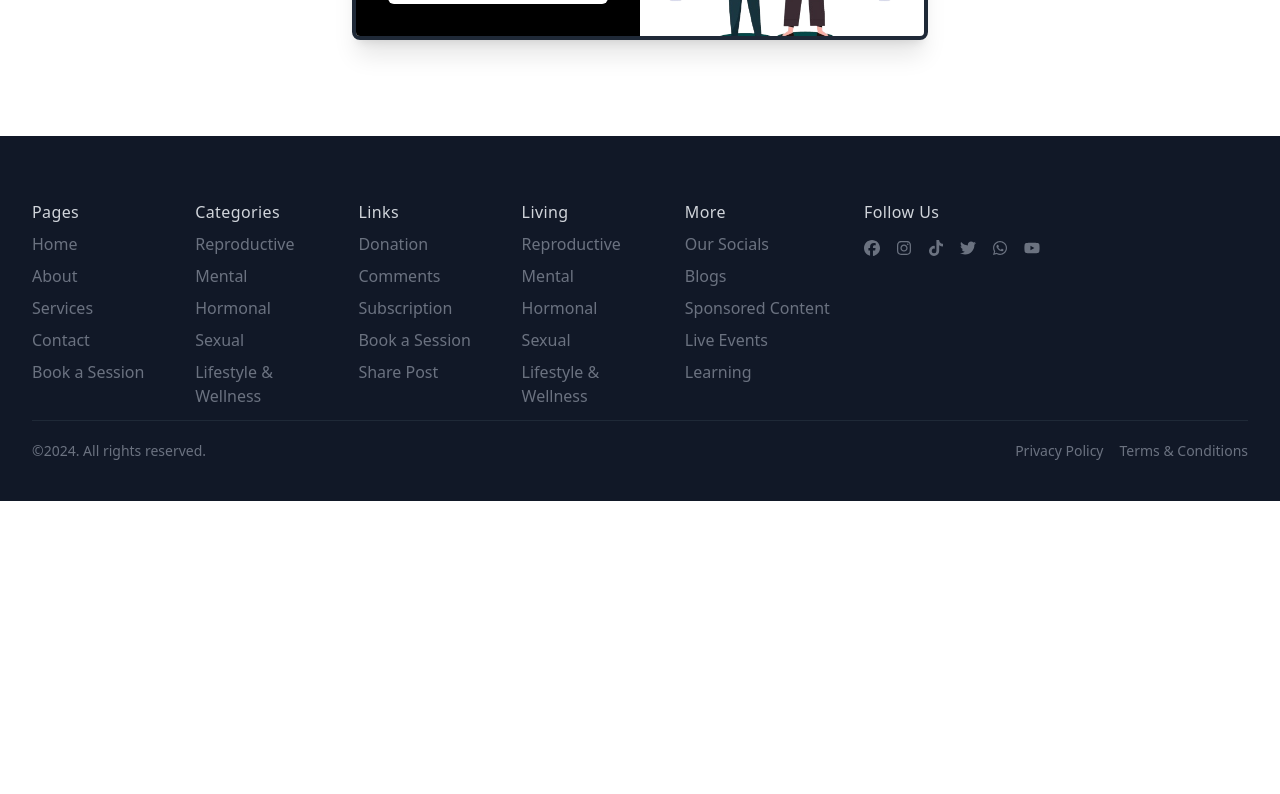
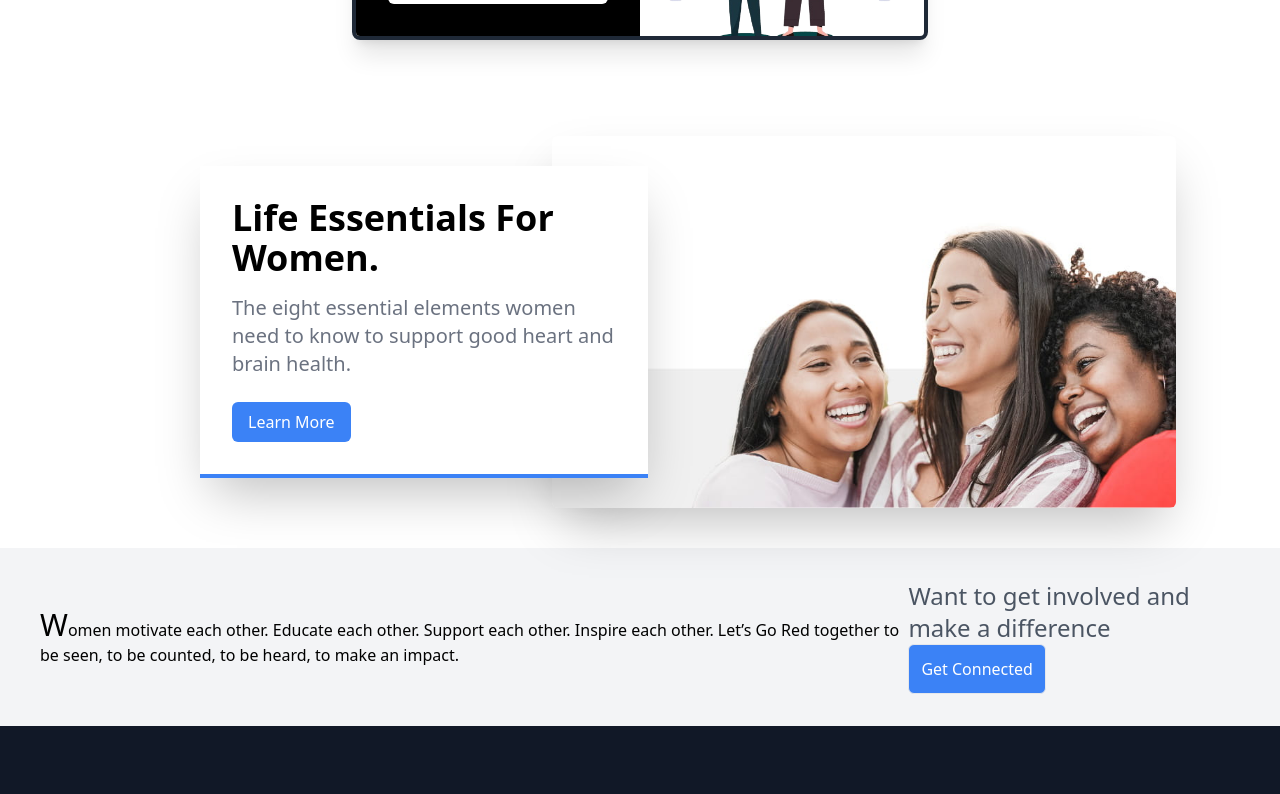
Before and after one commit to Victor4life/luluhealthhub, a React (Vite) app: page /luluhealthhub/services in a window 1280 px wide. Shown: the part 480-1274 px from the top of the page. Before the commit the page ends 981 px from the top, so only its background shows below. Built offline with nearby package versions, Linux system fonts and the light colour scheme; no server answers.

Commit message:
Changes to pages

```diff
--- a/src/Components/Essentials.jsx
+++ b/src/Components/Essentials.jsx
@@ -2,8 +2,28 @@ import React from "react";
 
 const Essentials = () => {
   return (
-    <div>
-      <img src="images/three_cheerful_young_women_embracing.jpg" alt="" />
+    <div className="container mx-auto px-4 mb-10 lg:h-1/2 o">
+      <div className="flex flex-col md:flex-row items-center justify-center">
+        <div className="bg-white shadow-2xl p-8 border-b-4 border-blue-500 max-w-md translate-x-24">
+          <h1 className="text-3xl md:text-4xl font-bold mb-4">
+            Life Essentials For Women.
+          </h1>
+          <p className="text-lg md:text-xl text-gray-500 mb-6">
+            The eight essential elements women need to know to support good
+            heart and brain health.
+          </p>
+          <button className="bg-blue-500 hover:bg-blue-600 text-white py-2 px-4 rounded-md transition duration-300">
+            Learn More
+          </button>
+        </div>
+        <div className="w-full md:w-1/2 lg:w-2/4">
+          <img
+            src="images/three_cheerful_young_women_embracing.jpg"
+            alt="Three cheerful young women embracing"
+            className="shadow-2xl w-full h-auto object-cover rounded-md"
+          />
+        </div>
+      </div>
     </div>
   );
 };
--- /dev/null
+++ b/src/Components/GetConnected.jsx
@@ -0,0 +1,28 @@
+import React from "react";
+
+const GetConnected = () => {
+  return (
+    <div className="container mx-auto px-10 py-8 bg-gray-100">
+      <div className="flex flex-col md:flex-row items-center justify-center">
+        <div>
+          <p className="text-grey-200">
+            <span className="Font-bold text-3xl">W</span>omen motivate each
+            other. Educate each other. Support each other. Inspire each other.
+            Let’s Go Red together to be seen, to be counted, to be heard, to
+            make an impact.
+          </p>
+        </div>
+        <div>
+          <p className="text-gray-600 text-2xl">
+            Want to get involved and make a difference
+          </p>
+          <button className="bg-blue-500 border rounded-md p-3 text-white">
+            Get Connected
+          </button>
+        </div>
+      </div>
+    </div>
+  );
+};
+
+export default GetConnected;
--- a/src/Components/Navbar.jsx
+++ b/src/Components/Navbar.jsx
@@ -53,7 +53,7 @@ const Navbar = () => {
         }`}
       >
         <nav className="px-4 py-4 max-w-7xl mx-auto flex justify-between items-center">
-          <a href="/" className="flex items-center">
+          <a href="/luluhealthhub/" className="flex items-center">
             <img
               src="images/logo.png"
               alt="LULU HealthHub"
--- a/src/Pages/About.jsx
+++ b/src/Pages/About.jsx
@@ -65,56 +65,6 @@ const About = () => {
             </div>
           </div>
         </div>
-        <div>
-          <h3 className="text-3xl font-bold mb-6 mt-10">
-            What is the goal of Lulu's Health Hub
-          </h3>
-          <p className="mb-4">
-            Lulu Health Hub encourages awareness of the issue of women and heart
-            disease, and also action to save more lives. The movement harnesses
-            the energy, passion and power women have to band together and
-            collectively wipe out heart disease. It challenges them to know
-            their risk for heart disease and take action to reduce their
-            personal risk. It also gives them the tools they need to lead a
-            heart healthy life.
-          </p>
-          <p className="mb-4">
-            Lulu Health Hub encourages awareness of the issue of women and heart
-            disease, and also action to save more lives. The movement harnesses
-            the energy, passion and power women have to band together and
-            collectively wipe out heart disease. It challenges them to know
-            their risk for heart disease and take action to reduce their
-            personal risk. It also gives them the tools they need to lead a
-            heart healthy life.
-          </p>{" "}
-          <p className="mb-4">
-            Lulu Health Hub encourages awareness of the issue of women and heart
-            disease, and also action to save more lives. The movement harnesses
-            the energy, passion and power women have to band together and
-            collectively wipe out heart disease. It challenges them to know
-            their risk for heart disease and take action to reduce their
-            personal risk. It also gives them the tools they need to lead a
-            heart healthy life.
-          </p>{" "}
-          <p className="mb-4">
-            Lulu Health Hub encourages awareness of the issue of women and heart
-            disease, and also action to save more lives. The movement harnesses
-            the energy, passion and power women have to band together and
-            collectively wipe out heart disease. It challenges them to know
-            their risk for heart disease and take action to reduce their
-            personal risk. It also gives them the tools they need to lead a
-            heart healthy life.
-          </p>{" "}
-          <p className="mb-4">
-            Lulu Health Hub encourages awareness of the issue of women and heart
-            disease, and also action to save more lives. The movement harnesses
-            the energy, passion and power women have to band together and
-            collectively wipe out heart disease. It challenges them to know
-            their risk for heart disease and take action to reduce their
-            personal risk. It also gives them the tools they need to lead a
-            heart healthy life.
-          </p>
-        </div>
       </div>
     </div>
   );
--- a/src/Pages/Home.jsx
+++ b/src/Pages/Home.jsx
@@ -2,7 +2,6 @@ import React from "react";
 import { useLocation } from "react-router-dom";
 import Hero from "../Components/Hero";
 import BlogPage from "../Components/BlogPage";
-import Essentials from "../Components/Essentials";
 
 const Home = () => {
   const location = useLocation();
@@ -14,9 +13,6 @@ const Home = () => {
       <div className="max-w-7xl mx-auto">
         <BlogPage />
       </div>
-      <div>
-        <Essentials />
-      </div>
     </div>
   );
 };
--- a/src/Pages/Services.jsx
+++ b/src/Pages/Services.jsx
@@ -1,16 +1,22 @@
 import React from "react";
 import Subscribe from "../Components/Subscribe";
+import Essentials from "../Components/Essentials";
+import GetConnected from "../Components/GetConnected";
 const Services = () => {
   return (
     <div>
       <div className="py-40 bg-black text-center text-white px-4">
         <h1 className="text-5xl lg:text-7xl leading-snug font-bold">
-          What We Do
+          Tips We Give
         </h1>
       </div>
       <div className="-translate-y-1/2">
         <Subscribe />
       </div>
+      <div>
+        <Essentials />
+      </div>
+      <GetConnected />
     </div>
   );
 };
```
